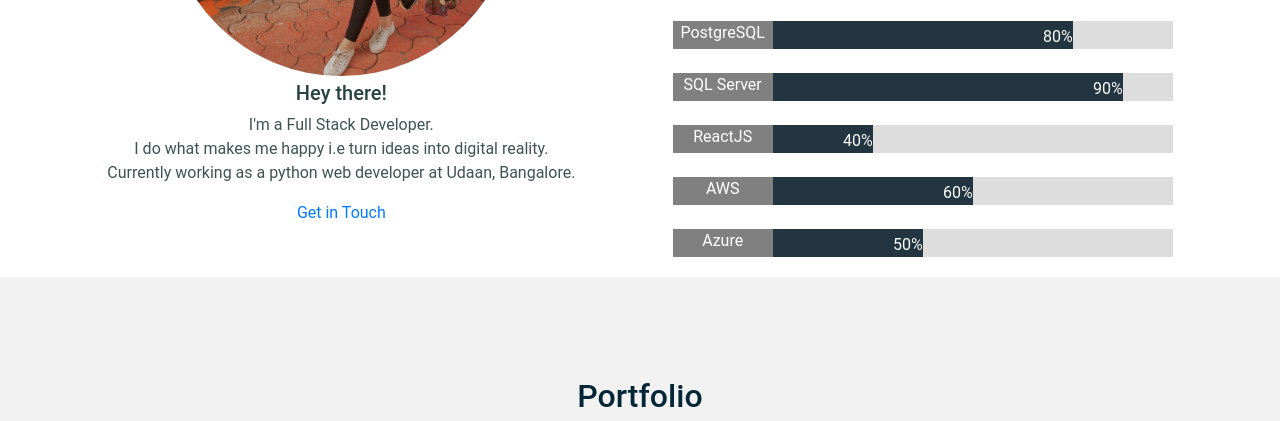
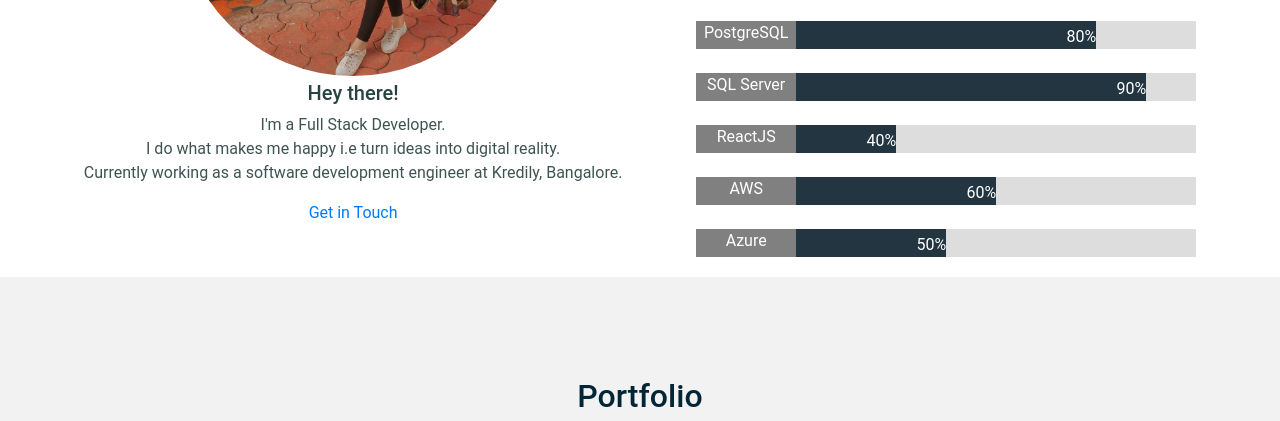
Before and after one commit to shaikhsdf/portfoliosite, a plain HTML site: page index.html in a window 1280 px wide. Shown: the part 1396-1817 px from the top of the page. Drawn offline with nearby package versions, Linux system fonts and the light colour scheme.

Commit message:
Update index.html

```diff
--- a/index.html
+++ b/index.html
@@ -102,7 +102,7 @@
             <h5 class="ih5"> Hey there!</h5>
             <p class="aboutdesc">I'm a Full Stack Developer.<br>
             I do what makes me happy i.e turn ideas into digital reality.<br>
-            Currently working as a python web developer at Udaan, Bangalore.</p>
+            Currently working as a software development engineer at Kredily, Bangalore.</p>
              <a class="contactlink" href="mailto:sadaffworkk@gmail.com">Get in Touch</a>
              <p></p>
           </div>
```
